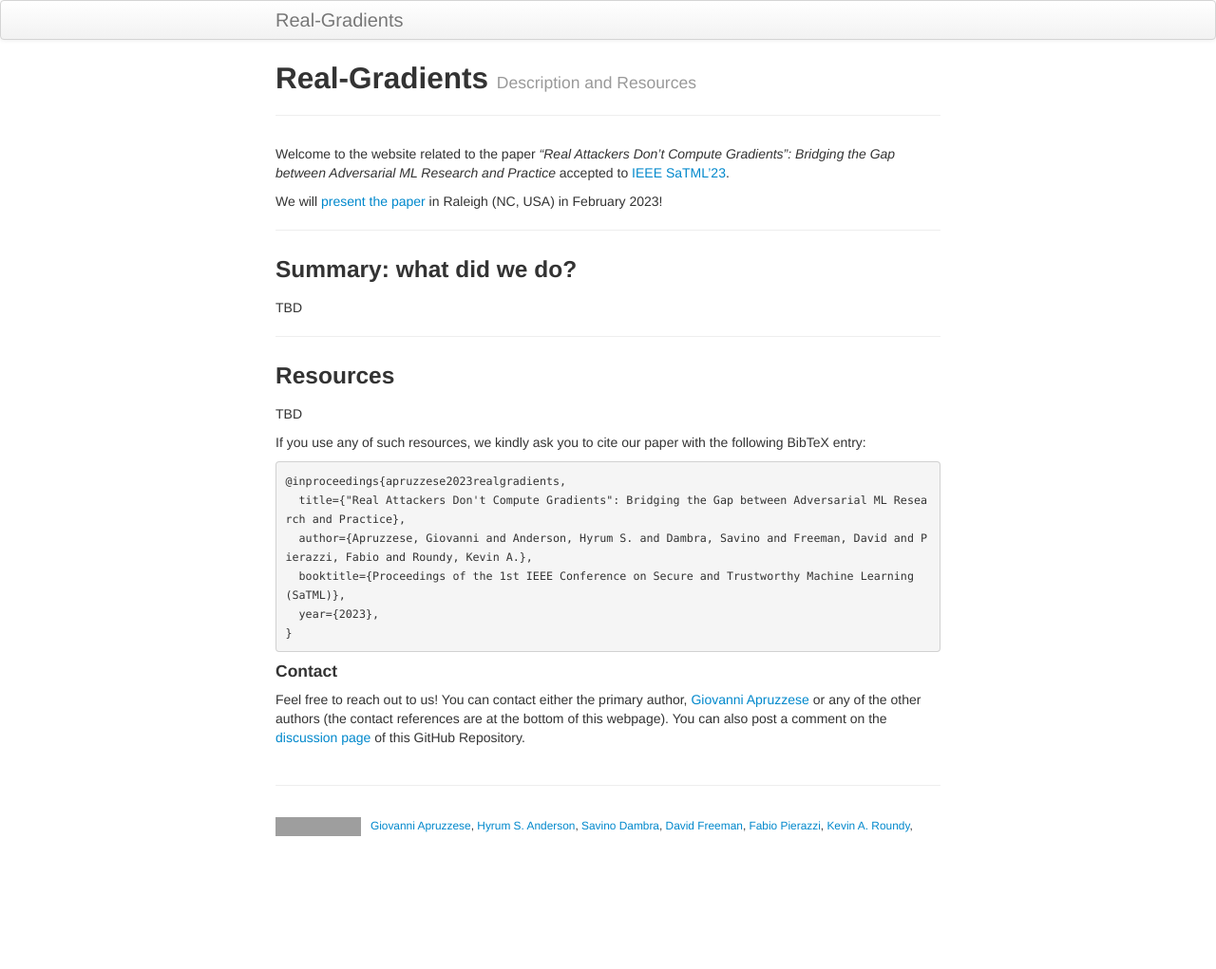
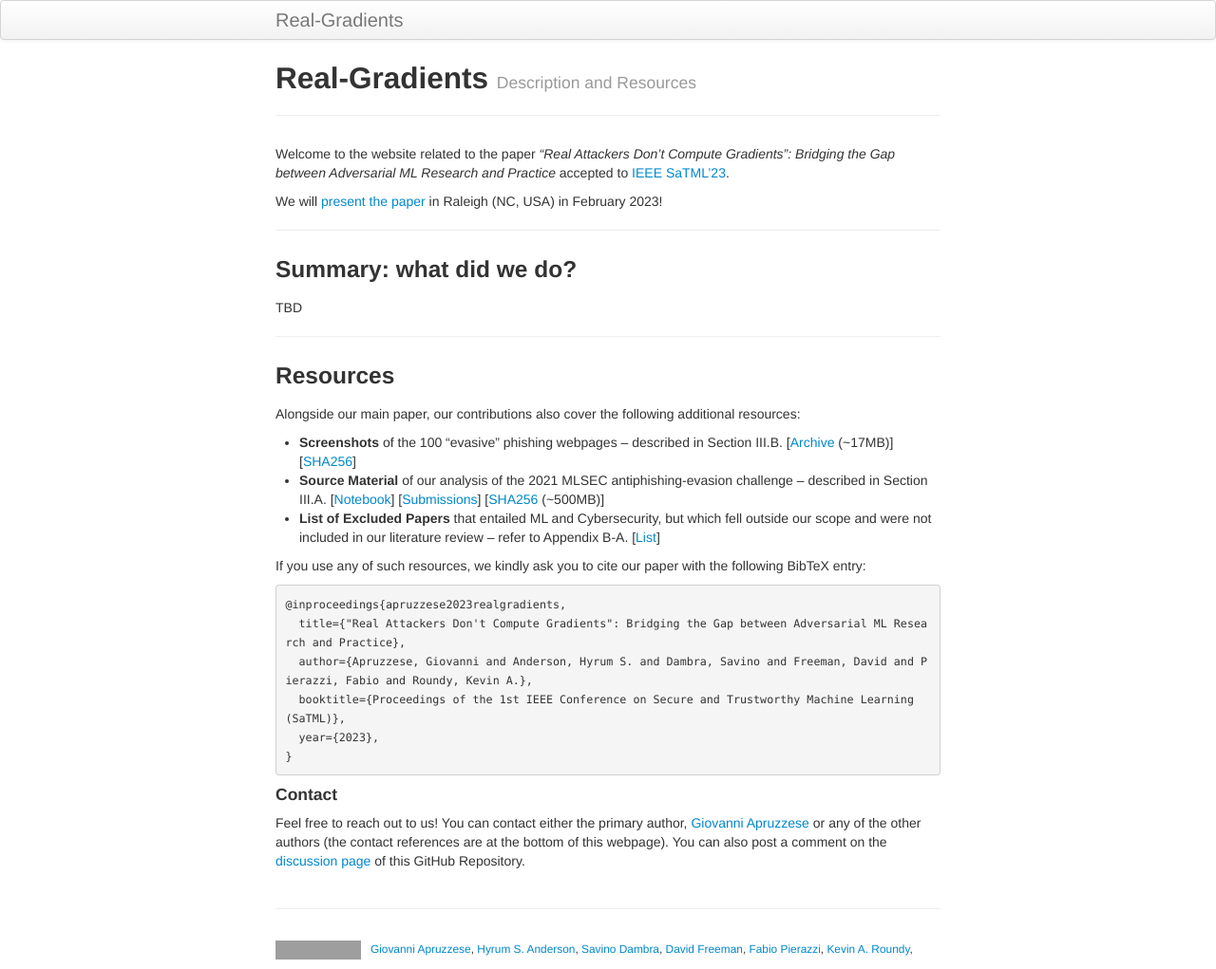
Before and after one commit to real-gradients/real-gradients.github.io, a Jekyll site: the page built from index.md, in a window 1280 px wide. Shown: the whole page at 95% size. Built offline with Jekyll 4.4.1, drawn with Linux system fonts in a browser that asks for light colours; before the commit the page ends 900 px from its top, so only the background shows below that; grey boxes are pictures that could not be loaded.

Commit message:
resources

````diff
--- a/index.md
+++ b/index.md
@@ -23,7 +23,11 @@ TBD
 
 ### Resources
 
-TBD
+Alongside our main paper, our contributions also cover the following additional resources:
+
+* **Screenshots** of the 100 "evasive" phishing webpages -- described in Section III.B. [[Archive]({{ BASE_PATH }}/resources/data/caseStudy2_screenshots.zip) (~17MB)] [[SHA256]({{ BASE_PATH }}/resources/data/caseStudy2_screenshots-SHA256)]
+* **Source Material** of our analysis of the 2021 MLSEC antiphishing-evasion challenge -- described in Section III.A. [[Notebook](https://github.com/real-gradients/real-gradients.github.io/blob/main/resources/code/generate_plots.ipynb)] [[Submissions](https://1drv.ms/u/s!AiRbxLvsK4bMojLBxyzDoY3zY0CJ?e=nAQYF1)] [[SHA256]({{ BASE_PATH }}/resources/data/caseStudy3_submissions-SHA256) (~500MB)]
+* **List of Excluded Papers** that entailed ML and Cybersecurity, but which fell outside our scope and were not included in our literature review -- refer to Appendix B-A. [[List]({{ BASE_PATH }}/resources/leftout_papers)]
 
 If you use any of such resources, we kindly ask you to cite our paper with the following BibTeX entry:
 ```
````
Also changed, not shown: resources/leftout_papers.md (+5 -1 lines).
